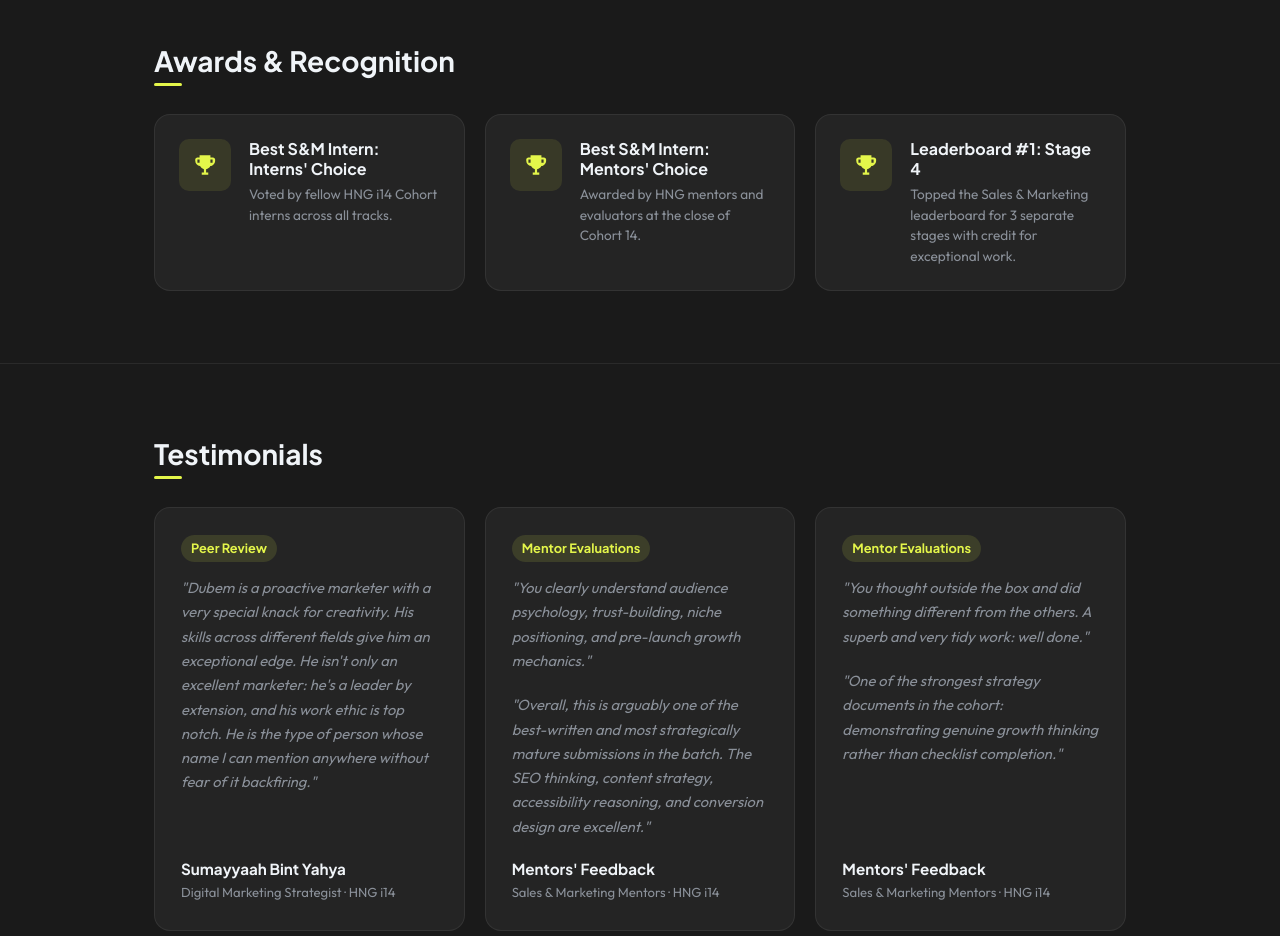
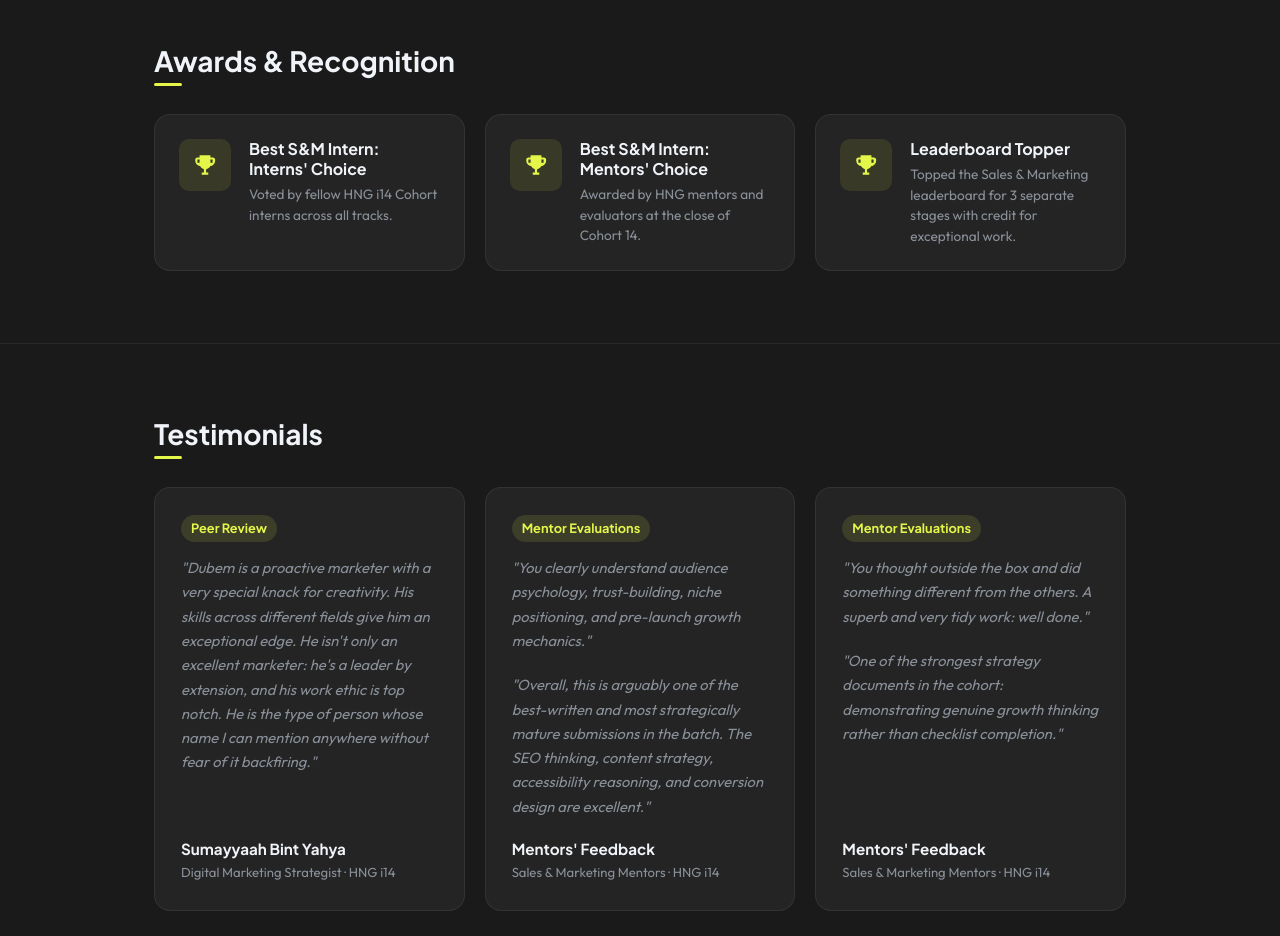
Before and after one commit to crypticot/cotworks-sm-portfolio, a plain HTML site: page index.html in a window 1280 px wide. Shown: the part 2620-3556 px from the top of the page. Drawn offline with Linux system fonts and the light colour scheme.

Commit message:
Update leaderboard title to 'Leaderboard Topper'

```diff
--- a/index.html
+++ b/index.html
@@ -1045,7 +1045,7 @@
                         <svg viewBox="0 0 24 24"><path d="M19 5h-2V3H7v2H5c-1.1 0-2 .9-2 2v1c0 2.55 1.92 4.63 4.39 4.94A5.99 5.99 0 0 0 11 15.91V19H9v2h6v-2h-2v-3.09c1.73-.37 3.22-1.4 3.96-2.97 2.47-.31 4.39-2.4 4.39-4.94V7c0-1.1-.9-2-2-2zM5 7h2v3H5V7zm14 3h-2V7h2v3z"/></svg>
                     </div>
                     <div class="award-details">
-                        <h3>Leaderboard #1: Stage 4</h3>
+                        <h3>Leaderboard Topper</h3>
                         <p>Topped the Sales & Marketing leaderboard for 3 separate stages with credit for exceptional work.</p>
                     </div>
                 </div>
```
